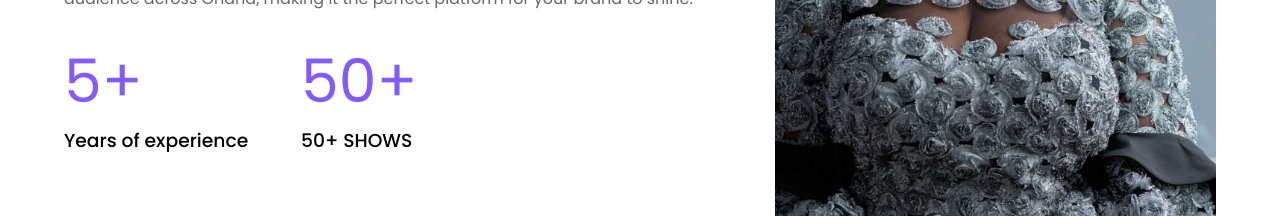
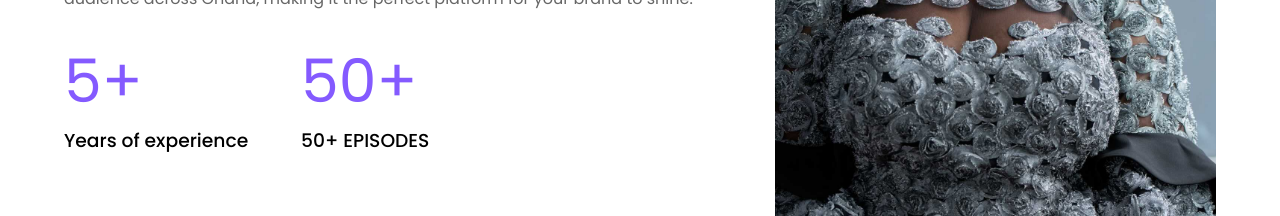
Before and after one commit to DNXTYCODES/EVENT-36O-WITH-FAFALI, a Next.js app: page /agency in a window 1280 px wide. Shown: the part 780-996 px from the top of the page. Built offline with nearby package versions, Linux system fonts and the light colour scheme.

Commit message:
COMMIT 4.4

```diff
--- a/sections/Agency.js
+++ b/sections/Agency.js
@@ -36,7 +36,7 @@ const Agency = () => {
                 </div>
                 <div className="box">
                   <h1 className="indigo">50+</h1>
-                  <h3>50+ SHOWS</h3>
+                  <h3>50+ EPISODES</h3>
                 </div>
                 {/* <div className="box">
                   <h1 className="indigo">12+</h1>
```
